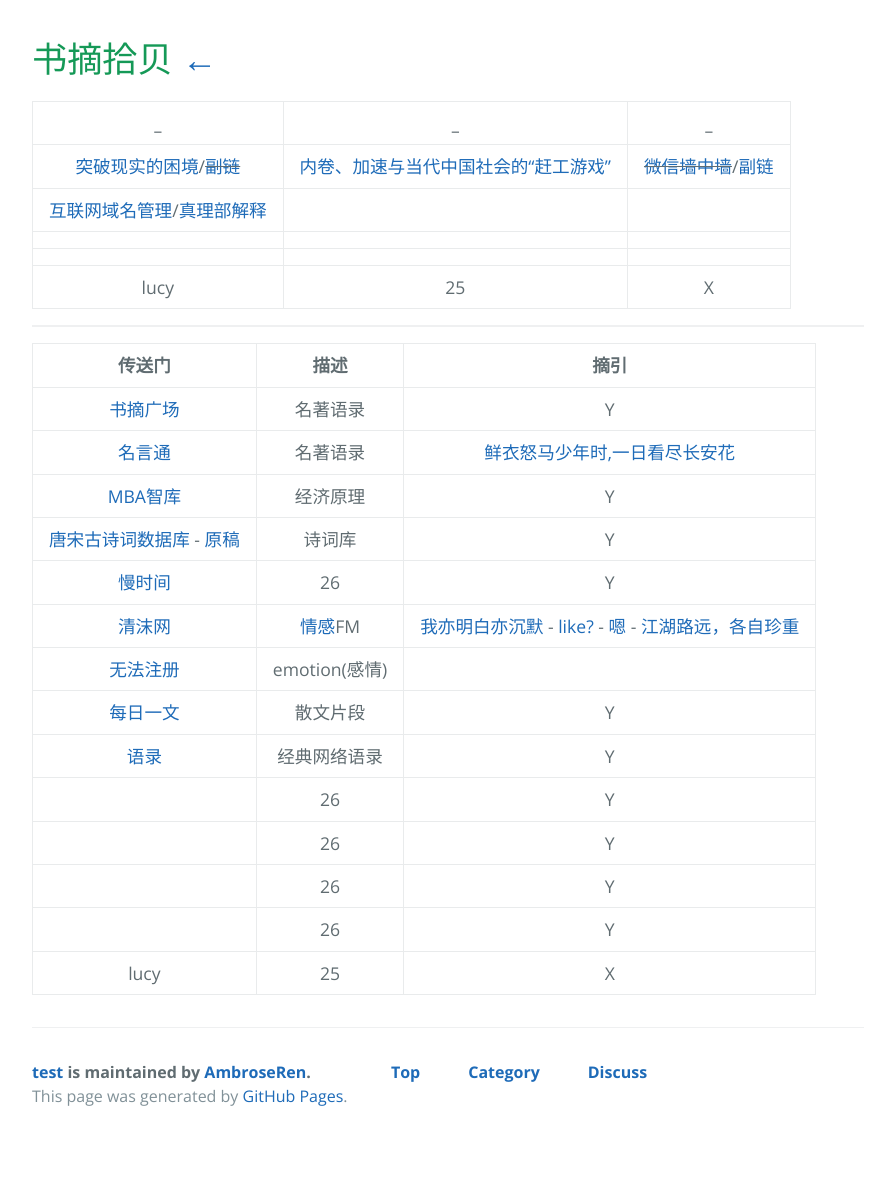
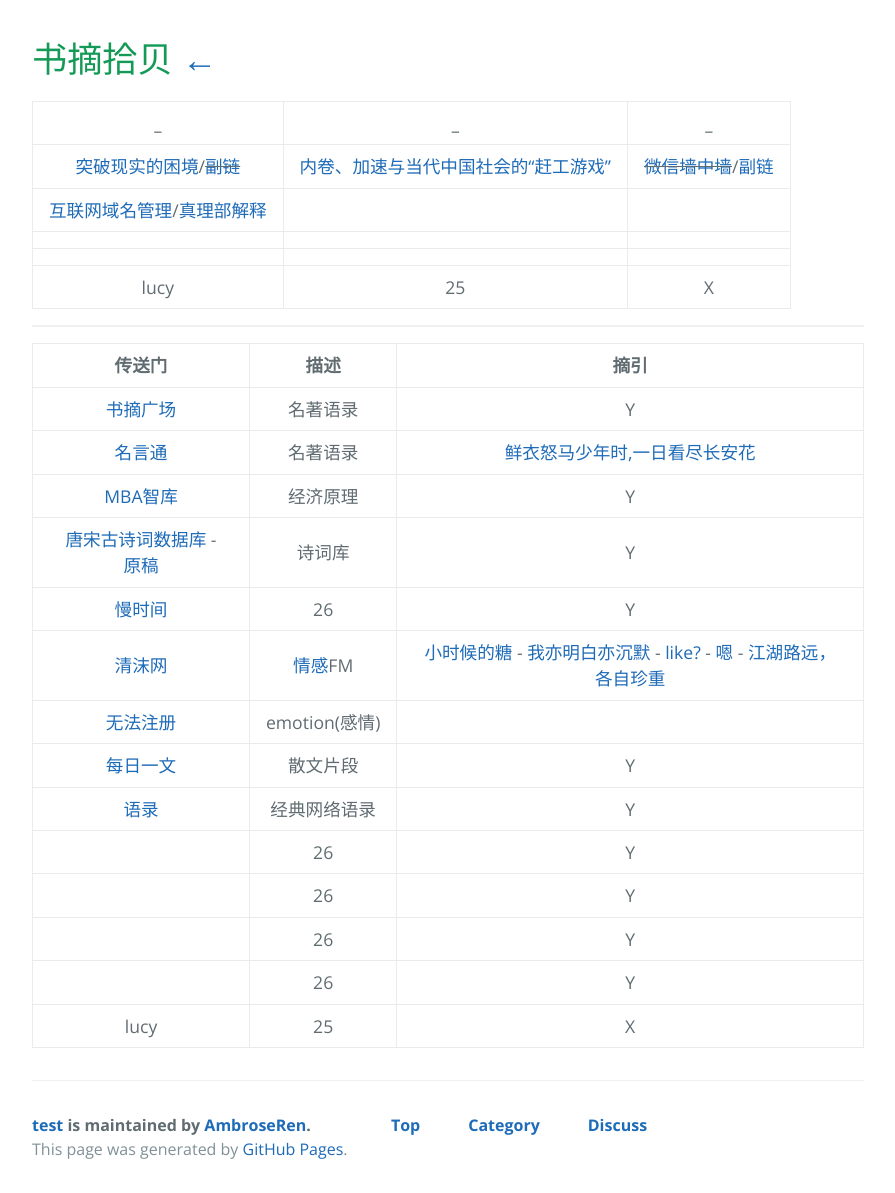
Before and after one commit to AmbroseRen/test, a Jekyll site: the page built from Library/excerpt.md, in a window 1280 px wide. Shown: the whole page, without its empty margins (192-1087 px from the left). Built offline with Jekyll 4.4.1, drawn with Linux system fonts in a browser that asks for light colours; our own code applies the rules of GitHub Pages for plain Markdown files; the repository's description, which GitHub fills in, is left out; before the commit the page ends 1140 px from its top, so only the background shows below that.

Commit message:
Update excerpt.md

```diff
--- a/Library/excerpt.md
+++ b/Library/excerpt.md
@@ -17,7 +17,7 @@
 | [MBA智库](https://wiki.mbalib.com/wiki/%E9%A6%96%E9%A1%B5) | 经济原理 | Y |
 | [唐宋古诗词数据库](https://shici.store/huajianji/) - [原稿](https://github.com/chinese-poetry/chinese-poetry) | 诗词库 | Y |
 | [慢时间](http://www.manshijian.com/) | 26 | Y |
-| [清沫网](https://www.qingmo.net/) | [情感](https://www.qingmo.net/qingganfm)FM | [我亦明白亦沉默](https://www.qingmo.net/article/7352.html) - [like?](https://www.qingmo.net/article/15751.html) - [嗯](https://www.qingmo.net/article/24145.html) - [江湖路远，各自珍重](https://www.qingmo.net/article/22282.html) |
+| [清沫网](https://www.qingmo.net/) | [情感](https://www.qingmo.net/qingganfm)FM | [小时候的糖](https://www.qingmo.net/article/26975.html) - [我亦明白亦沉默](https://www.qingmo.net/article/7352.html) - [like?](https://www.qingmo.net/article/15751.html) - [嗯](https://www.qingmo.net/article/24145.html) - [江湖路远，各自珍重](https://www.qingmo.net/article/22282.html) |
 | [无法注册](http://www.wufazhuce.com/) | emotion(感情) |  |
 | [每日一文](https://meiriyiwen.com/random) | 散文片段 | Y |
 | [语录](https://www.lz13.cn/jingdianyulu/20872.html) | 经典网络语录 | Y |
```
